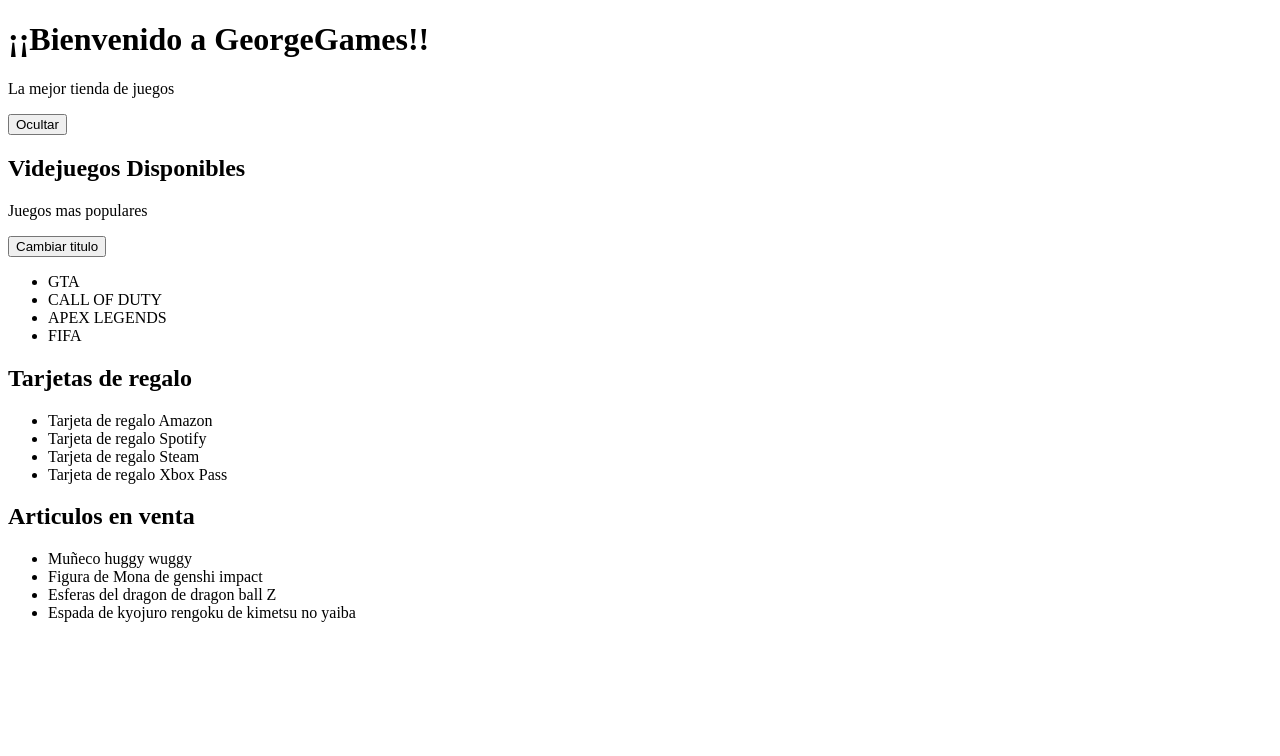
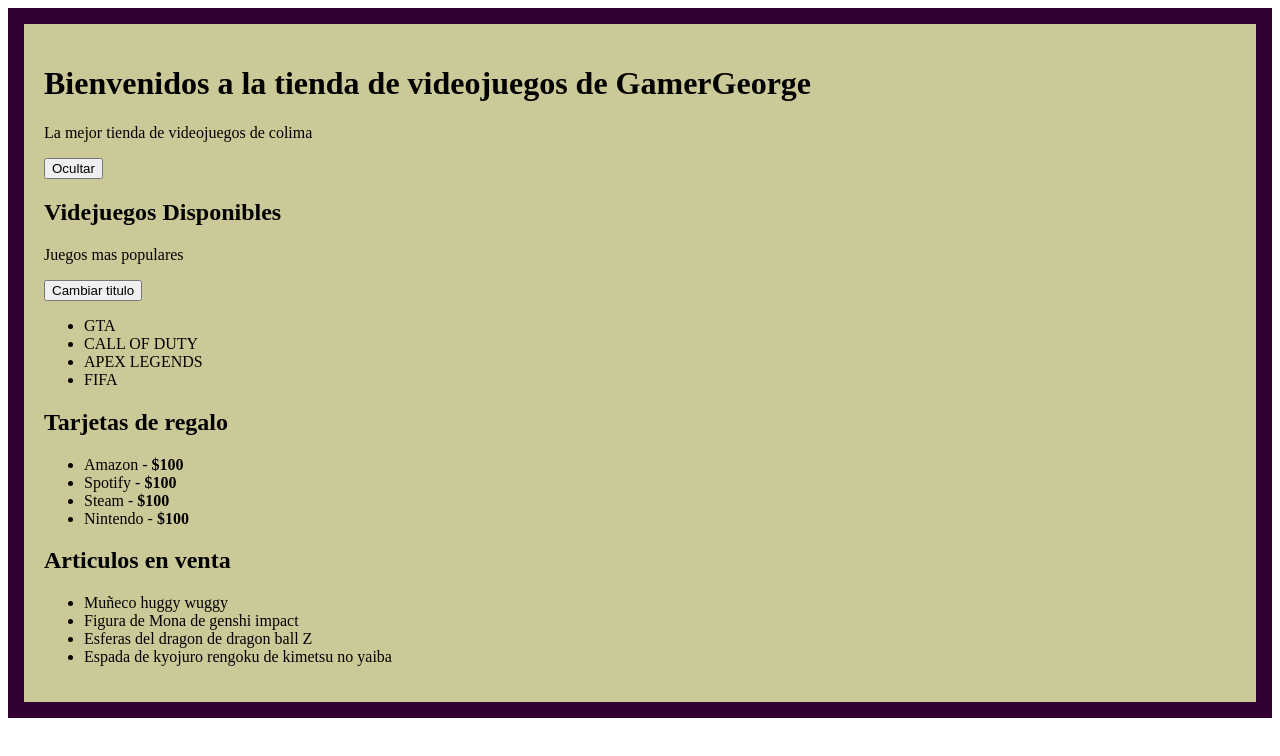
Before and after one commit to JorgeIvan0304/angular, an Angular app in the folder videojuegos/: page / in a window 1280 px wide. Shown: the top 756 px of the page. Built offline with nearby package versions, Linux system fonts and the light colour scheme.

Commit message:
VERSION 5

```diff
--- /dev/null
+++ b/videojuegos/src/app/Models/configuracion.ts
@@ -0,0 +1,6 @@
+export let Configuracion = {
+   color : "#330033",
+   fondo : "#CCC999",
+   titulo: "Bienvenidos a la tienda de videojuegos de GamerGeorge",
+   descripcion: "La mejor tienda de videojuegos de colima"
+};
--- /dev/null
+++ b/videojuegos/src/app/Models/zapatilla.ts
@@ -0,0 +1,26 @@
+export class Zapatilla{
+
+    constructor(
+        public nombre: string,
+        public precio: number,
+        public codigo: number,
+        public region: string,
+        public stock: boolean
+    ){}
+    /*
+    public nombre: string;
+    public precio: number;
+    public codigo: number;
+    public region: string;
+    public stock: boolean;
+
+
+    constructor(nombre, precio, codigo, region, stock){
+        this.nombre = nombre;
+        this.precio = precio;
+        this.codigo = codigo;
+        this.region = region;
+        this.stock = stock;
+    }
+*/
+}
--- a/videojuegos/src/app/app.component.html
+++ b/videojuegos/src/app/app.component.html
@@ -1,6 +1,12 @@
-<div>
-    <h1>¡¡Bienvenido a GeorgeGames!!</h1>
-    <p> La mejor tienda de juegos </p>
+<div [ngStyle]="{
+    'background': config.fondo,
+    'padding':'20px',
+    'border': '1em solid black',
+    'border-color': config.color
+}">
+
+    <h1>{{title}}</h1>
+    <p> {{descripcion}} </p>
     <button (click)="ocultarVideojuegos(false)" *ngIf="mostrar_videojuegos">Ocultar</button>
     <button (click)="ocultarVideojuegos(true)" *ngIf="!mostrar_videojuegos">Mostrar</button>
     <videojuego *ngIf="mostrar_videojuegos"></videojuego>
--- a/videojuegos/src/app/app.component.ts
+++ b/videojuegos/src/app/app.component.ts
@@ -1,4 +1,5 @@
 import { Component } from '@angular/core';
+import { Configuracion } from './Models/configuracion';
 
 @Component({
   selector: 'app-root',
@@ -7,7 +8,15 @@
 })
 export class AppComponent {
  public title = 'videojuegos';
+ public descripcion: string;
  public mostrar_videojuegos: boolean = true;
+ public config;
+
+ constructor(){
+   this.config = Configuracion;
+   this.title = Configuracion.titulo;
+   this.descripcion = Configuracion.descripcion;
+ }
 
  ocultarVideojuegos(value: boolean){
    this.mostrar_videojuegos = value;
--- a/videojuegos/src/app/zapatillas/zapatillas.component.html
+++ b/videojuegos/src/app/zapatillas/zapatillas.component.html
@@ -1,9 +1,4 @@
 <h2>{{titulo}}</h2>
 <ul>
-
-    <li>Tarjeta de regalo Amazon</li>
-    <li>Tarjeta de regalo Spotify</li>
-    <li>Tarjeta de regalo Steam</li>
-    <li>Tarjeta de regalo Xbox Pass</li>
-
+   <li *ngFor="let TargetasRegalo of zapatillas">{{TargetasRegalo.nombre}} - <strong>${{TargetasRegalo.precio}}</strong></li>
 </ul>
--- a/videojuegos/src/app/zapatillas/zapatillas.component.ts
+++ b/videojuegos/src/app/zapatillas/zapatillas.component.ts
@@ -1,10 +1,25 @@
-import { Component } from "@angular/core";
+import { Component, OnInit } from "@angular/core";
+import { Zapatilla } from "../Models/zapatilla";
 
 @Component({
     selector: 'zapatillas',
     templateUrl :"./zapatillas.component.html"
 })
 
-export class ZapatillasComponent{
+export class ZapatillasComponent implements OnInit{
     public titulo: string = "Tarjetas de regalo";
+    public zapatillas: Array<Zapatilla>;
+
+    constructor(){
+        this.zapatillas = [
+            new Zapatilla('Amazon',100, 3234354534534,'LATAM', true),
+            new Zapatilla('Spotify',100, 65765756756756,'JPN', true),
+            new Zapatilla('Steam',100, 546546456546456,'EU', true),
+            new Zapatilla('Nintendo',100, 565464565464,'USA', false)
+        ]
+    }
+
+    ngOnInit(){
+        console.log(this.zapatillas);
+    }
 }
```
Also changed, not shown: videojuegos/src/app/videojuego/videojuego.component.ts (+4 -4 lines).
